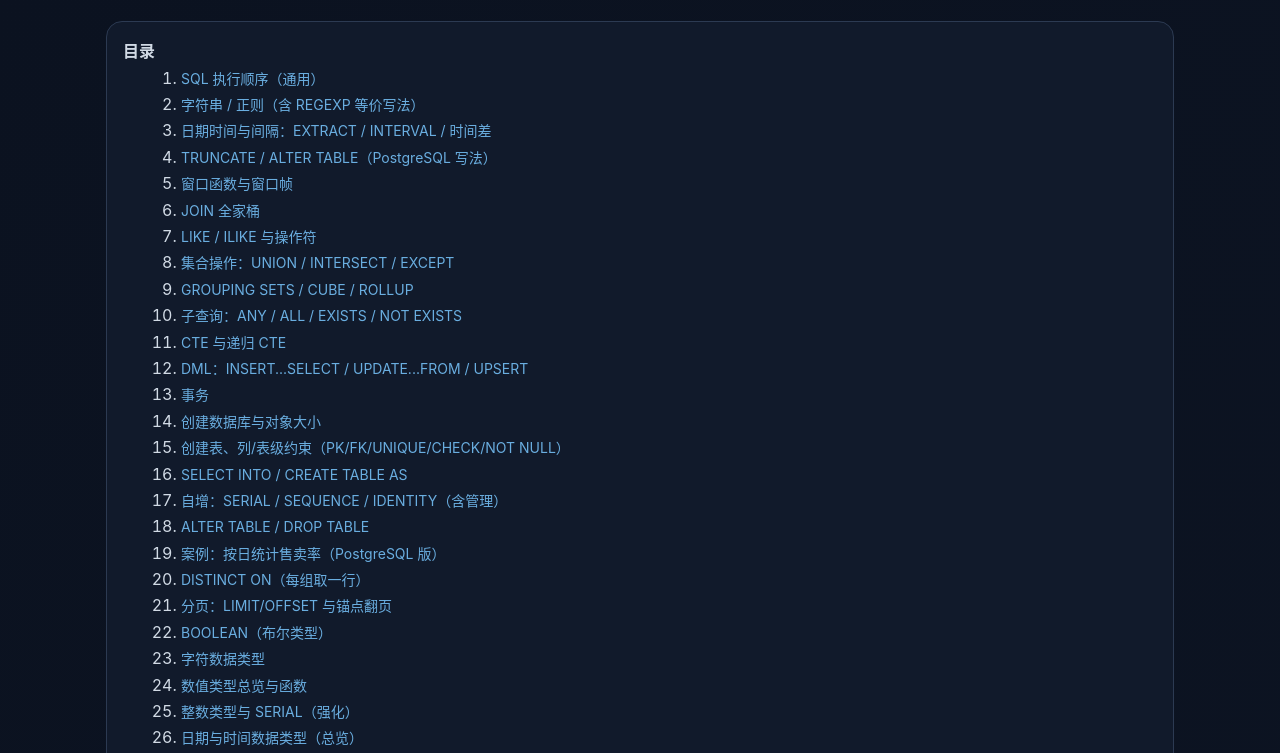
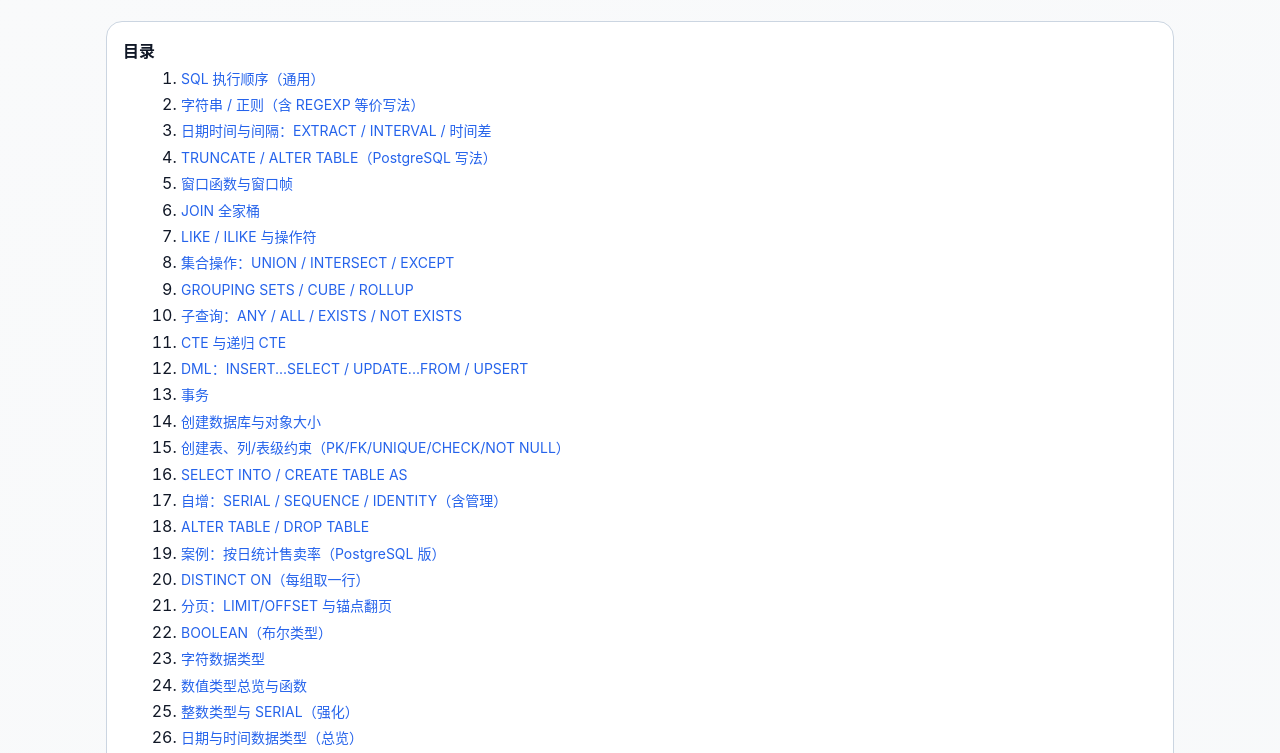
Before and after one commit to RyuShinnka/Postgresql-notes, a plain HTML site: page index.html in a window 1280 px wide. Shown: the part 112-865 px from the top of the page. Drawn offline with Linux system fonts and the light colour scheme.

Commit message:
Update color  at index.html

```diff
--- a/index.html
+++ b/index.html
@@ -7,16 +7,16 @@
 <title>PostgreSQL 学习笔记（全量合并版）</title>
 <style>
 :root{
-  --bg: linear-gradient(135deg, #0b1220, #1a2538);
-  --card:#111a2b;
-  --border:#2c3a52;
-  --text:#d1dae5;
-  --muted:#8a9bb2;
-  --accent:#6aaee0;
-  --green:#7fcfa1;
-  --orange:#e29b4a;
-  --red:#e57373;
-  --code:#0a101a;
+  --bg: linear-gradient(135deg, #f9fafb, #e5ebf2);
+  --card:#ffffff;
+  --border:#cbd5e1;
+  --text:#111827;
+  --muted:#374151;
+  --accent:#2563eb;
+  --green:#16a34a;
+  --orange:#ea580c;
+  --red:#dc2626;
+  --code:#f3f4f6;
 }
 
   *{box-sizing:border-box}
```
